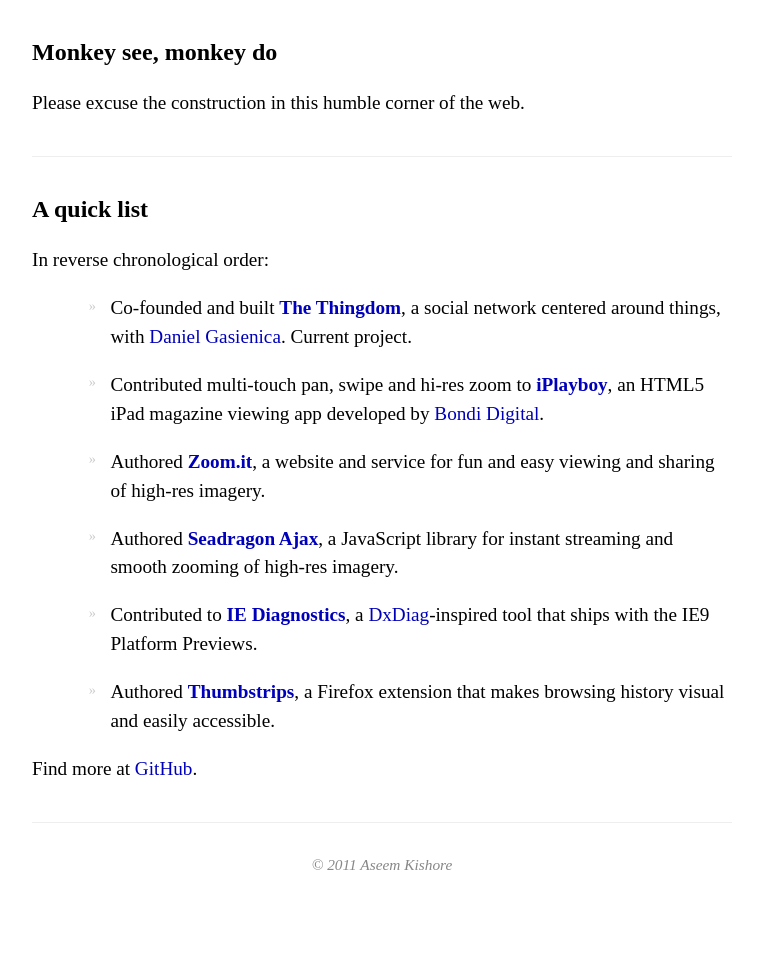
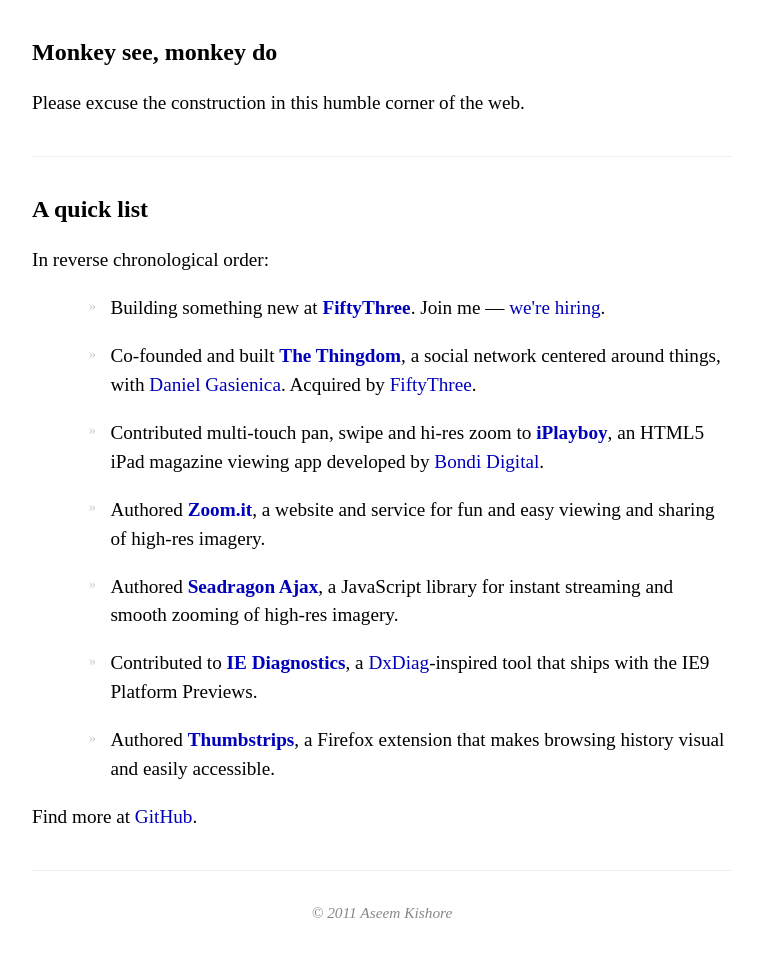
Before and after one commit to aseemk/aseemk.com, a PHP site: page /projects/ in a window 1280 px wide. Shown: the part 220-1175 px from the top of the page, without its empty margins (10-773 px from the left). Before the commit the page ends 1090 px from the top, so only its background shows below. Run offline with PHP 8.4, Linux system fonts and the light colour scheme; data that the repository does not hold is empty.

Commit message:
Update projects page for FiftyThree.

```diff
--- a/projects.php
+++ b/projects.php
@@ -39,9 +39,20 @@
         <ul>
             <li>
                 <p>
+                    Building something new at
+                    <strong><a href="http://www.fiftythree.com/" target="_blank">
+                        FiftyThree</a></strong>. Join me —
+                    <a href="http://www.fiftythree.com/jobs" target="_blank">
+                        we're hiring</a>.
+                </p>
+            </li>
+            <li>
+                <p>
                     Co-founded and built <strong><a href="http://www.thethingdom.com/" target="_blank">The Thingdom</a></strong>,
                     a social network centered around things, with
-                    <a href="http://gasi.ch/" target="_blank">Daniel Gasienica</a>. Current project.
+                    <a href="http://gasi.ch/" target="_blank">Daniel Gasienica</a>.
+                    Acquired by <a href="http://www.fiftythree.com/" target="_blank">
+                        FiftyThree</a>.
                 </p>
             </li>
             <li>
```
